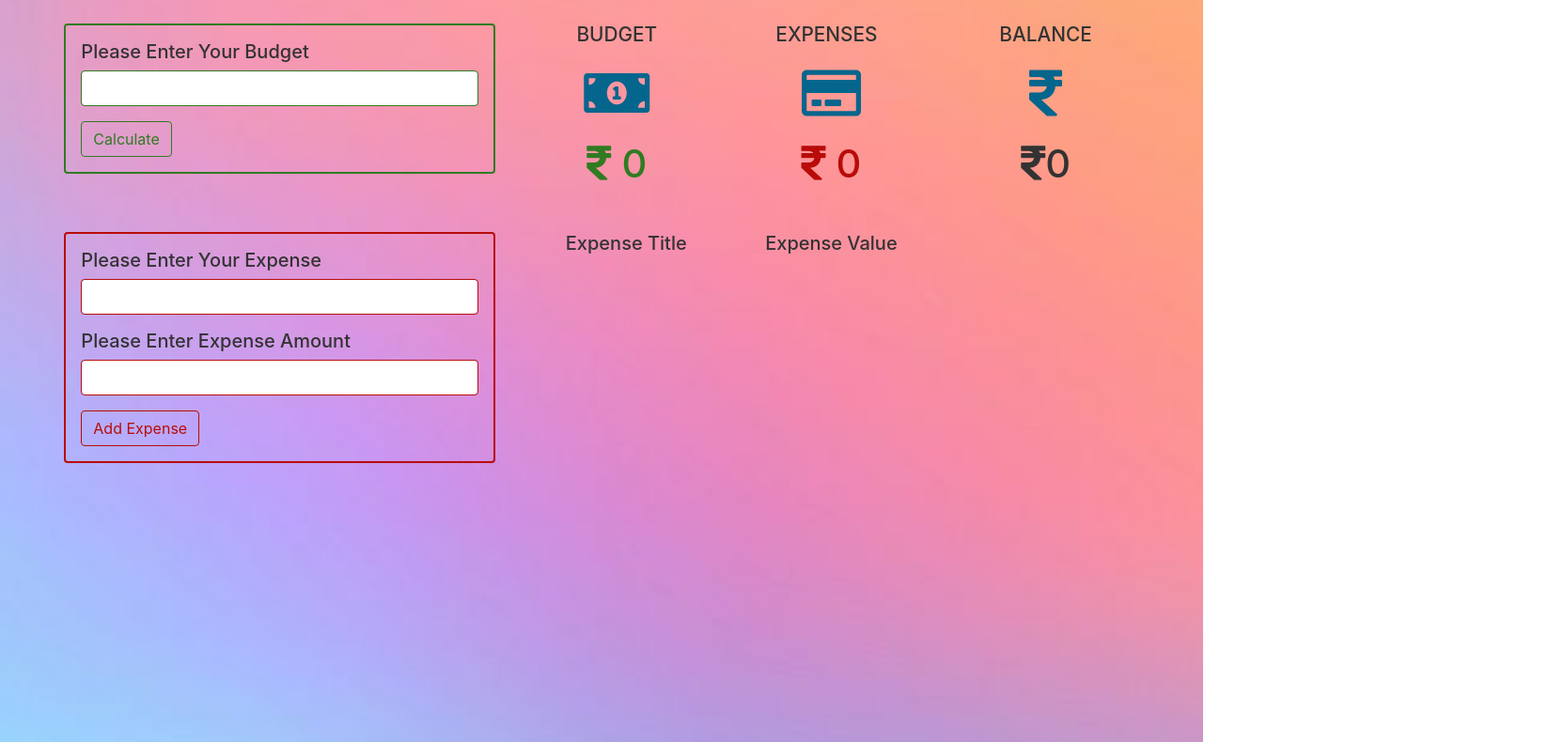
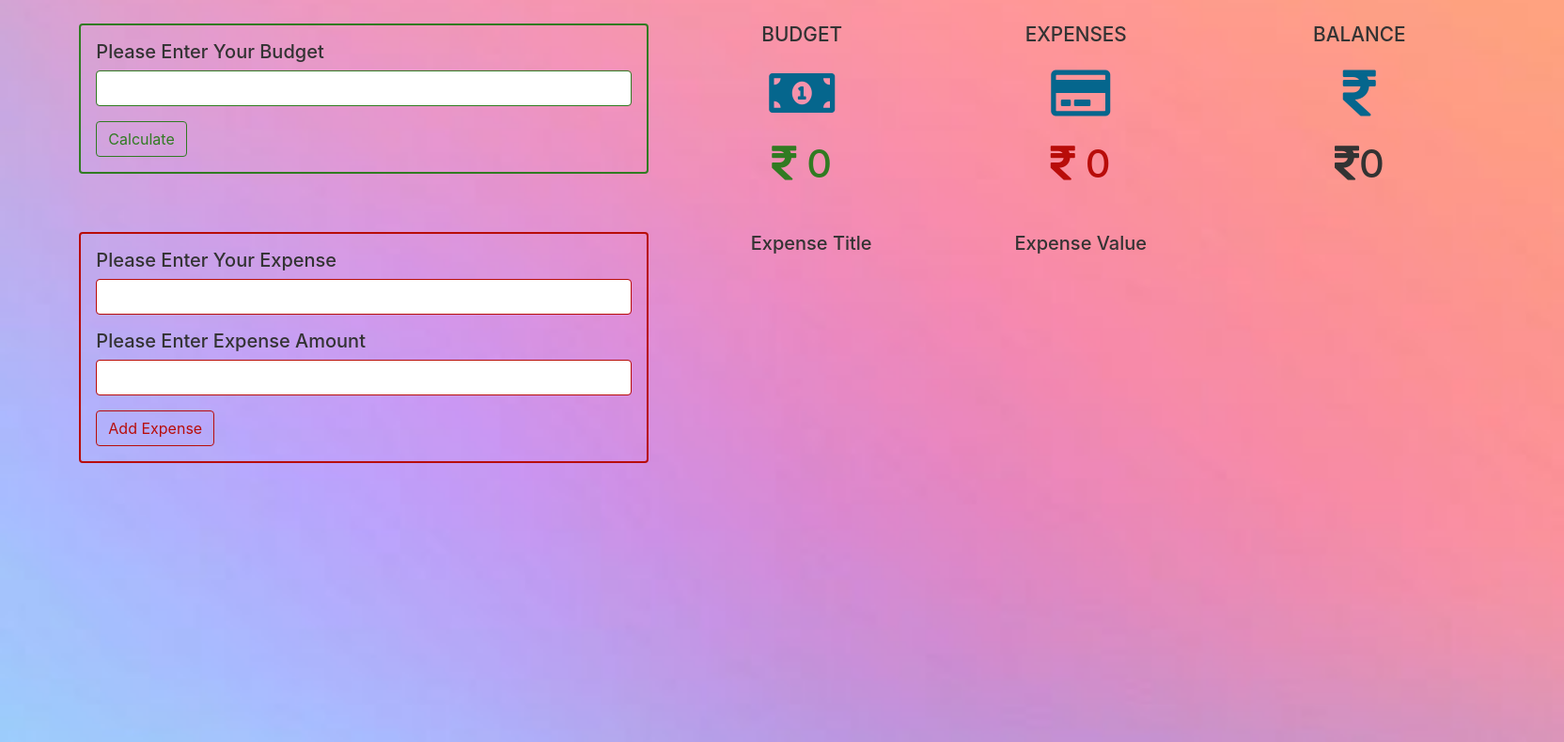
Before and after one commit to HamzahCR7/Budget-Expense, a plain HTML site: page index.html in a window 1280 px wide. Shown: the part 65-855 px from the top of the page at 94% size, 1664 px wide, since content can reach past the window. Drawn offline with Linux system fonts and the light colour scheme.

Commit message:
Update index.html

```diff
--- a/index.html
+++ b/index.html
@@ -19,7 +19,7 @@
      .container-fluid{
          background: url('pic1.jpg')center/cover no-repeat;
          height: 150vh;
-         width: 100vw;
+         width: 130vw;
      }
  </style>
 </head>
```
